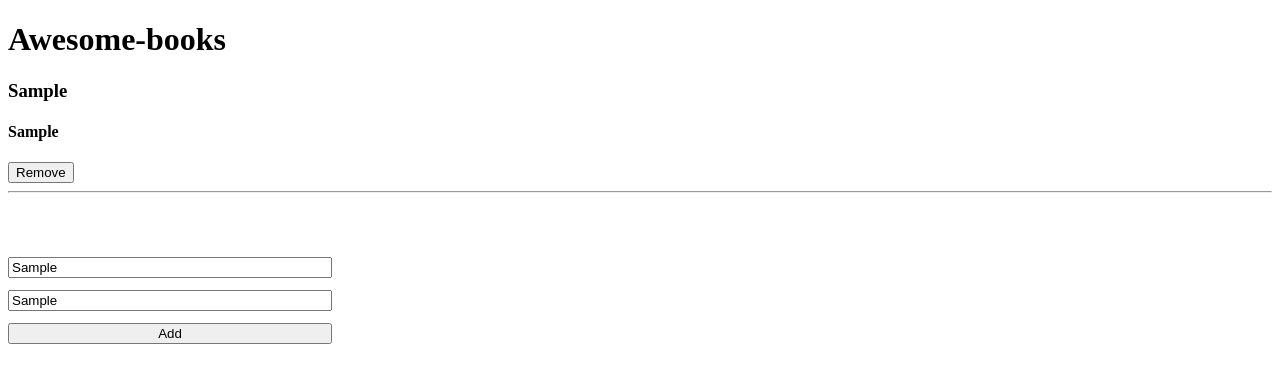
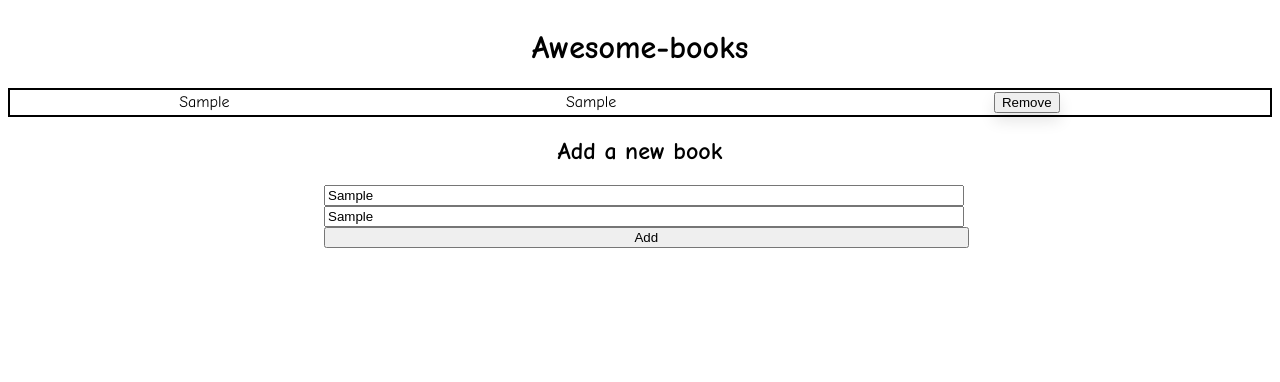
Before and after one commit to m00h0/Awesome-books, a website: page index.html in a window 1280 px wide. Both pictures are taken after typing "Sample", "Sample" into the empty fields and a click on the button "Add". Drawn offline with Linux system fonts and the light colour scheme.

Commit message:
Design table Zebra

```diff
--- a/index.css
+++ b/index.css
@@ -1,10 +1,41 @@
+body{
+    display: flex;
+    flex-direction: column;
+    justify-content: center;
+    text-align: center;
+    font-family: 'Comic Neue', sans-serif;
+}
+
 #form {
   display: flex;
   flex-direction: column;
-  width: 324px;
-  gap: 12px;
+  gap: 12px
+  align-items: center;
+  text-align: center;
+  justify-content: center;
 }
 
-.hr1 {
-  margin-bottom: 5%;
+input {
+    position: relative;
+    left: 25%;
+    width: 50%;
 }
+
+#add{
+    position: relative;
+    left: 25%;
+    width: 51%;
+}
+
+#list-books {
+    border:2px solid black;
+}
+
+.btn-remove {
+    box-shadow: 0px 8px 15px rgba(0, 0, 0, 0.1);
+
+}
+
+tr:nth-child(even) {
+    background-color: #7b7b7b27;
+  }
--- a/index.html
+++ b/index.html
@@ -5,12 +5,16 @@
     <meta name="viewport" content="width=device-width, initial-scale=1.0">
     <title>Awesome-books</title>
     <link rel="stylesheet" href="./index.css">
+    <link rel="preconnect" href="https://fonts.googleapis.com">
+    <link rel="preconnect" href="https://fonts.gstatic.com" crossorigin>
+    <link href="https://fonts.googleapis.com/css2?family=Comic+Neue:ital,wght@0,300;0,400;0,700;1,300;1,400;1,700&display=swap" rel="stylesheet">
 </head>
 <body>
     <h1>Awesome-books</h1>
-    <div id="list-books">
+    <table id="list-books">
 
-    </div>
+    </table>
+    <h2>Add a new book</h2>
     <form id="form" action="">
         <input type="text" id="title"  class="from-control" name="title" placeholder="Title" required>
         <input type="text" id="author"  name="author" placeholder="Author" required>
--- a/index.js
+++ b/index.js
@@ -22,17 +22,17 @@ class listBooks {
   }
 
   static addBookDOM(book) {
-    const newBook = document.createElement('div');
+    const newBook = document.createElement('tr');
     newBook.setAttribute('class', 'book');
     document.querySelector('#list-books').append(newBook);
 
-    const title = document.createElement('h3');
+    const title = document.createElement('td');
     title.setAttribute('class', 'title');
     const txtTitle = document.createTextNode(book.title);
     title.appendChild(txtTitle);
     newBook.appendChild(title);
 
-    const author = document.createElement('h4');
+    const author = document.createElement('td');
     author.setAttribute('class', 'author');
     const txtAuthor = document.createTextNode(book.author);
     author.appendChild(txtAuthor);
@@ -43,10 +43,6 @@ class listBooks {
     const txtName = document.createTextNode('Remove');
     btn.appendChild(txtName);
     newBook.appendChild(btn);
-
-    const hr = document.createElement('hr');
-    hr.setAttribute('class', 'hr1');
-    newBook.appendChild(hr);
   }
 
   static removeBook(target) {
```
